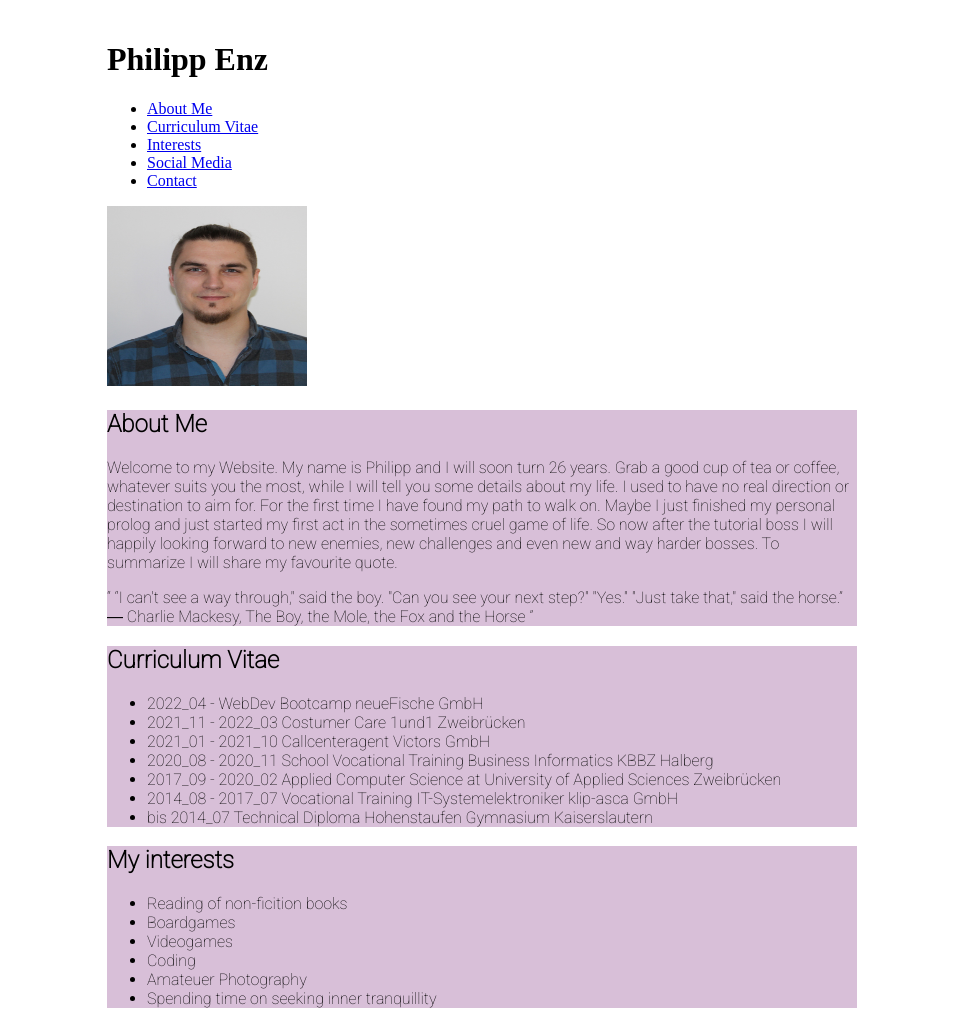
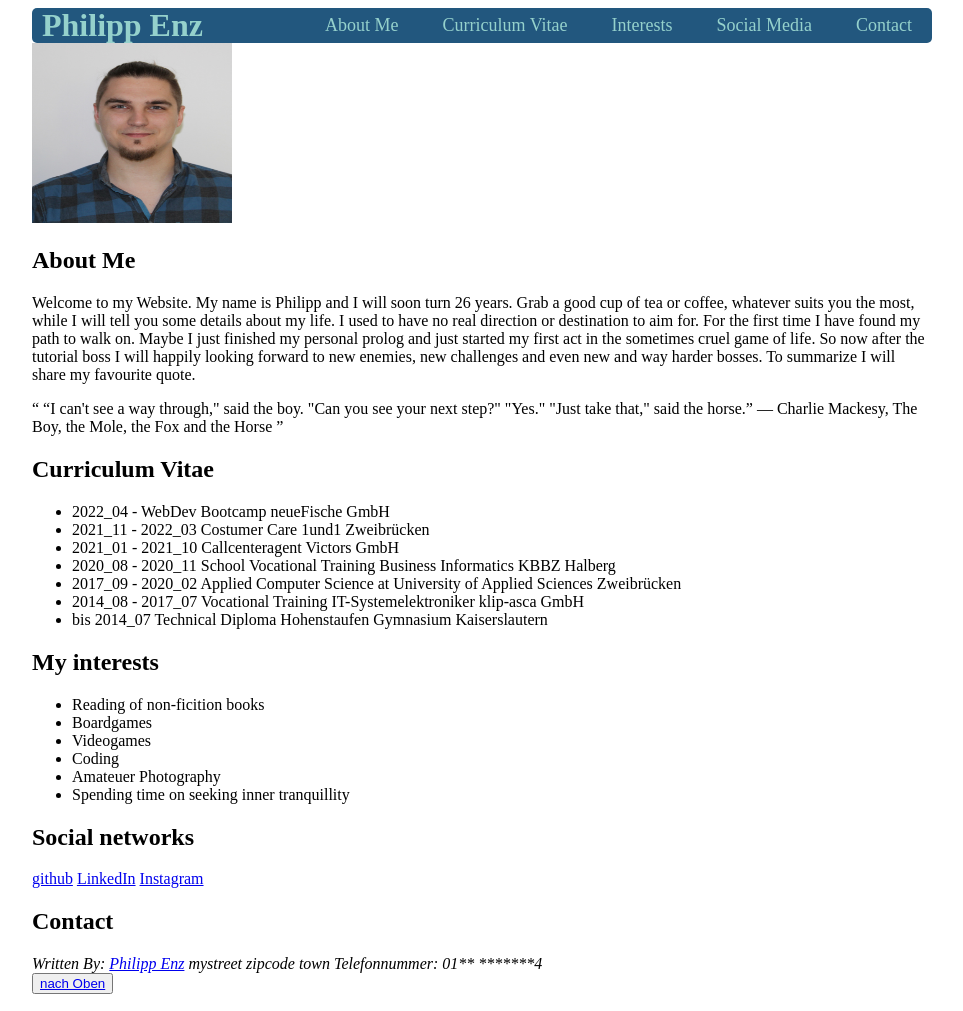
Before and after one commit to p-enz/my-first-website, a plain HTML site: page index.html in a window 1280 px wide. Shown: the top 1011 px of the page, without its empty margins (158-1121 px from the left). Drawn offline with Linux system fonts and the light colour scheme.

Commit message:
add navbar in style.css

```diff
--- a/index.html
+++ b/index.html
@@ -7,7 +7,7 @@
     <link rel="preconnect" href="https://fonts.googleapis.com" />
     <link rel="preconnect" href="https://fonts.gstatic.com" crossorigin />
     <link
-      href="https://fonts.googleapis.com/css2?family=Roboto:wght@100&display=swap"
+      href="https://fonts.googleapis.com/css2?family=Courgette&display=swap"
       rel="stylesheet"
     />
     <link rel="stylesheet" href="style.css" />
@@ -16,21 +16,21 @@
   <body>
     <header id="toTop">
       <h1>Philipp Enz</h1>
-      <nav>
-        <ul>
-          <li>
+      <nav class="navbar">
+        <ul class="navLinks">
+          <li class="navItem">
             <a href="#aboutMe">About Me</a>
           </li>
-          <li>
+          <li class="navItem">
             <a href="#cv">Curriculum Vitae</a>
           </li>
-          <li>
+          <li class="navItem">
             <a href="#interests">Interests</a>
           </li>
-          <li>
+          <li class="navItem">
             <a href="#networks">Social Media</a>
           </li>
-          <li>
+          <li class="navItem">
             <a href="#contact">Contact</a>
           </li>
         </ul>
--- a/style.css
+++ b/style.css
@@ -1,18 +1,70 @@
 * {
   box-sizing: border-box;
-}
-body {
-  margin: 10px 25px;
-  padding: 10px 25px;
+
+  /*
+  Colorplate:
+  #22577E
+  #5584AC
+  #95D1CC
+  #F6F2D4
+  */
 }
 
-header,
-main,
-footer {
-  max-width: 750px;
+header {
+  max-width: 900px;
+  margin: 0 auto;
+  background-color: #22577e;
+
+  /*Flexbox Style */
+  display: flex;
+  justify-content: space-between;
+  align-content: center;
+  align-items: center;
+  flex-wrap: nowrap;
+  height: 2.2rem;
+  border-radius: 5px;
+}
+h1 {
+  margin: 0px 10px;
+  color: #95d1cc;
+}
+
+main {
+  max-width: 900px;
   margin: 0 auto;
 }
-section {
-  background-color: thistle;
-  font-family: "Roboto", sans-serif;
+
+footer {
+  max-width: 900px;
+  margin: 0 auto;
 }
+
+.navbar {
+  display: flex;
+  justify-content: flex-end;
+  align-content: center;
+  align-items: center;
+}
+
+.navLinks {
+  list-style-type: none;
+}
+.navbar a {
+  text-decoration: none;
+  color: #95d1cc;
+  font-size: large;
+}
+.navLinks li {
+  display: inline-block;
+  padding: 5px 20px;
+}
+
+.navItem:hover {
+  background-color: #95d1cc;
+  border-radius: 7px;
+}
+.navbar a:hover {
+  text-decoration: none;
+  color: #22577e;
+  font-size: large;
+}
```
